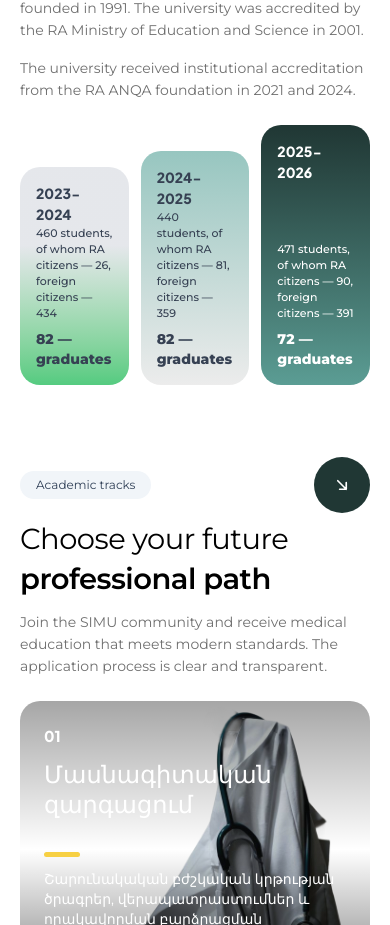
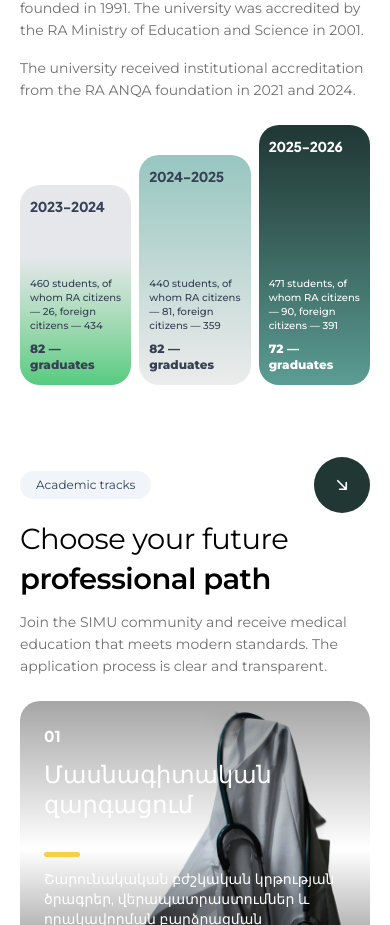
Before and after one commit to neetrino/saribekyan, a Next.js app: page /en in a window 390 px wide. Shown: the part 1015-1940 px from the top of the page. Built offline with nearby package versions, Linux system fonts and the light colour scheme; no server answers; the database is empty.

Commit message:
Enhance CohortCards component: introduce YearLabel for improved year display, adjust layout for better spacing, and refine text styles for responsiveness.

```diff
--- a/src/features/home/components/about-section.tsx
+++ b/src/features/home/components/about-section.tsx
@@ -19,7 +19,7 @@ type CohortTranslator = Awaited<ReturnType<typeof getTranslations>>;
 
 function CohortCards({ t }: { t: CohortTranslator }) {
   return (
-    <div className="flex min-w-0 items-end gap-3 lg:col-span-7 lg:justify-end lg:gap-0 lg:overflow-x-auto lg:pb-2">
+    <div className="flex min-w-0 items-end gap-2 lg:col-span-7 lg:justify-end lg:gap-0 lg:overflow-x-auto lg:pb-2">
       {cohortIds.map((id, index) => (
         <CohortCard key={id} id={id} index={index} t={t} />
       ))}
@@ -39,25 +39,25 @@ function CohortCard({
   return (
     <article
       className={cn(
-        "flex min-w-0 flex-1 flex-col justify-between rounded-[20px] p-4 lg:w-[min(100%,227px)] lg:shrink-0 lg:flex-none lg:rounded-3xl lg:p-7",
+        "flex min-w-0 flex-1 flex-col justify-between overflow-hidden rounded-[20px] px-2.5 py-3 lg:w-[min(100%,227px)] lg:shrink-0 lg:flex-none lg:overflow-visible lg:rounded-3xl lg:p-7",
         index > 0 && "lg:ml-6 lg:w-[min(100%,228px)] lg:p-8",
         barStyles[index],
       )}
     >
       <p
         className={cn(
-          "font-jakarta text-sm font-extrabold leading-[21px] lg:text-xl lg:leading-7",
+          "whitespace-nowrap font-jakarta text-[clamp(11px,3.5vw,14px)] font-extrabold leading-5 tracking-tight lg:text-xl lg:leading-7 lg:tracking-normal",
           index === 2 && "text-white lg:text-2xl",
         )}
       >
         {t(`cohorts.${id}.year`)}
       </p>
       <div className="space-y-2">
-        <p className="text-[11px] font-medium leading-4 lg:text-xs lg:leading-[18px]">
+        <p className="break-words text-[10px] font-medium leading-[14px] lg:text-xs lg:leading-[18px]">
           {t(`cohorts.${id}.total`)} {t(`cohorts.${id}.citizens`)}{" "}
           {t(`cohorts.${id}.foreign`)}
         </p>
-        <p className="text-sm font-extrabold leading-5 lg:text-base">
+        <p className="break-words text-xs font-extrabold leading-4 lg:text-base lg:leading-5">
           {t(`cohorts.${id}.graduates`)}
         </p>
       </div>
```
